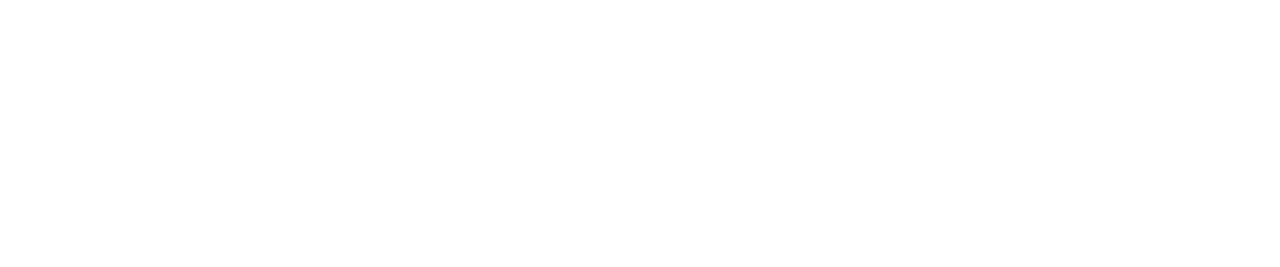
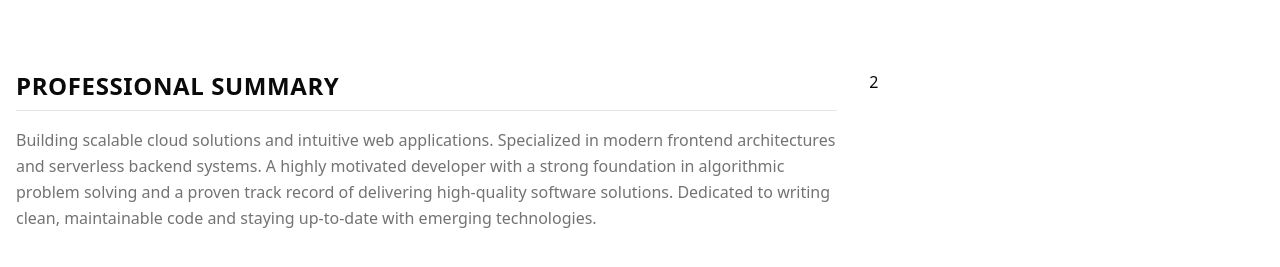
Before and after one commit to bobbyyng/portfolio, a Next.js app: page / in a window 1280 px wide. Shown: the part 635-902 px from the top of the page. Before the commit the page ends 800 px from the top, so only its background shows below. Built offline with nearby package versions, Linux system fonts and the light colour scheme.

Commit message:
Add ContentSection component to home page and update profile.json with professional summary

```diff
--- a/app/page.tsx
+++ b/app/page.tsx
@@ -1,9 +1,12 @@
 import { HeroSection } from "@/components/hero-section";
+import { ContentSection } from "@/components/content-section";
 
 export default function Home() {
   return (
     <main>
       <HeroSection />
+
+      <ContentSection />
     </main>
   );
 }
--- /dev/null
+++ b/components/content-section.tsx
@@ -0,0 +1,32 @@
+"use client";
+
+import profile from "@/content/profile.json";
+
+function ProfessionalSummary() {
+  return (
+    <div className="space-y-4">
+    <div>
+      <h2 className="text-2xl font-bold text-foreground uppercase tracking-wide mb-2">
+        Professional Summary
+      </h2>
+      <div className="w-full h-px bg-border"></div>
+    </div>
+    <p className="text-muted-foreground leading-relaxed">
+      {profile.summary}
+    </p>
+  </div>
+  );
+}
+
+export function ContentSection() {
+  return (
+    <section className="container mx-auto px-4 py-12 lg:py-16">
+      <div className="grid grid-cols-12 gap-8">
+        <div className="col-span-12 lg:col-span-8 space-y-12">
+          <ProfessionalSummary />
+        </div>
+        <div className="col-span-12 lg:col-span-4">2</div>
+      </div>
+    </section>
+  );
+}
--- a/content/profile.json
+++ b/content/profile.json
@@ -4,6 +4,7 @@
   "location": "Hong Kong",
   "experience": "5 years Experience",
   "available": true,
+  "summary": "Building scalable cloud solutions and intuitive web applications. Specialized in modern frontend architectures and serverless backend systems. A highly motivated developer with a strong foundation in algorithmic problem solving and a proven track record of delivering high-quality software solutions. Dedicated to writing clean, maintainable code and staying up-to-date with emerging technologies.",
   "contact": {
     "email": "bobbyyeung@gmail.com",
     "phone": "+1234567890",
```
